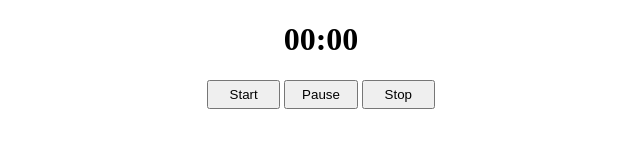
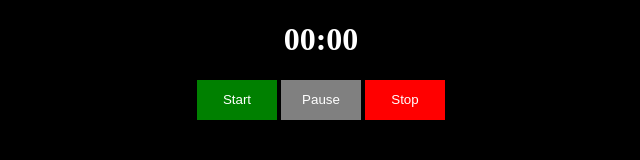
Before and after one commit to leticea/Timer, a plain HTML site: page index.html in a window 1280 px wide. Shown: the whole page, without its empty margins (319-959 px from the left). Drawn offline with Linux system fonts and the light colour scheme.

Commit message:
inserindo css

```diff
--- a/style.css
+++ b/style.css
@@ -1,8 +1,34 @@
+body {
+    background-color: black;
+}
+
+h1 {
+    color: #fff;
+}
+
 div {
     text-align: center;
 }
 
 button {
-    height: 2.2em;
-    width: 5.5em;
+    height: 3em;
+    width: 6em;
+    border: none;
+    color: #fff;
 }
+
+button:hover {
+    cursor: pointer;
+}
+
+.start-btn {
+    background-color: green;
+}
+
+.pause-btn {
+    background-color: grey;
+}
+
+.stop-btn {
+    background-color: red;
+}
```
Also changed, not shown: script.js (added).
